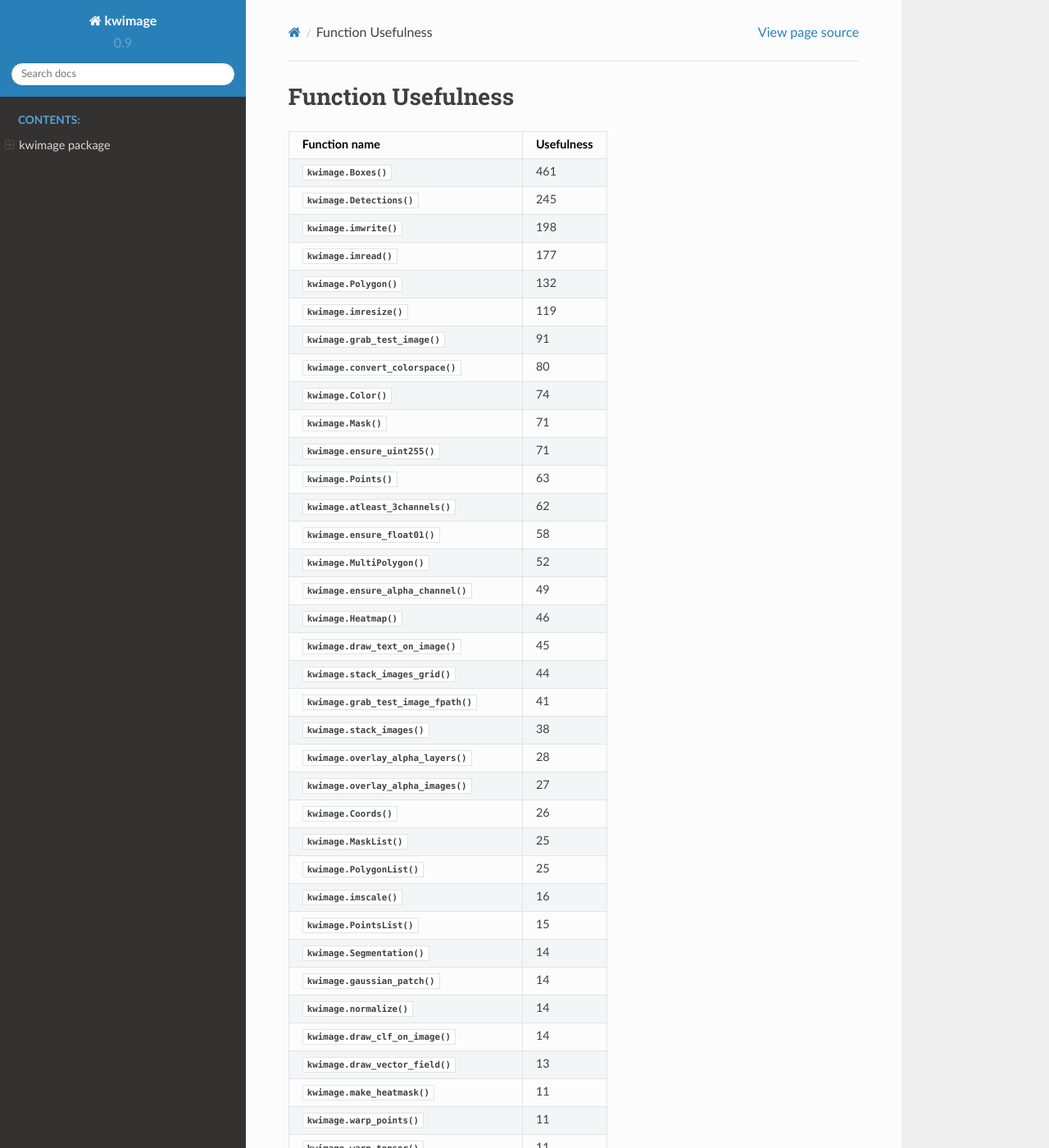
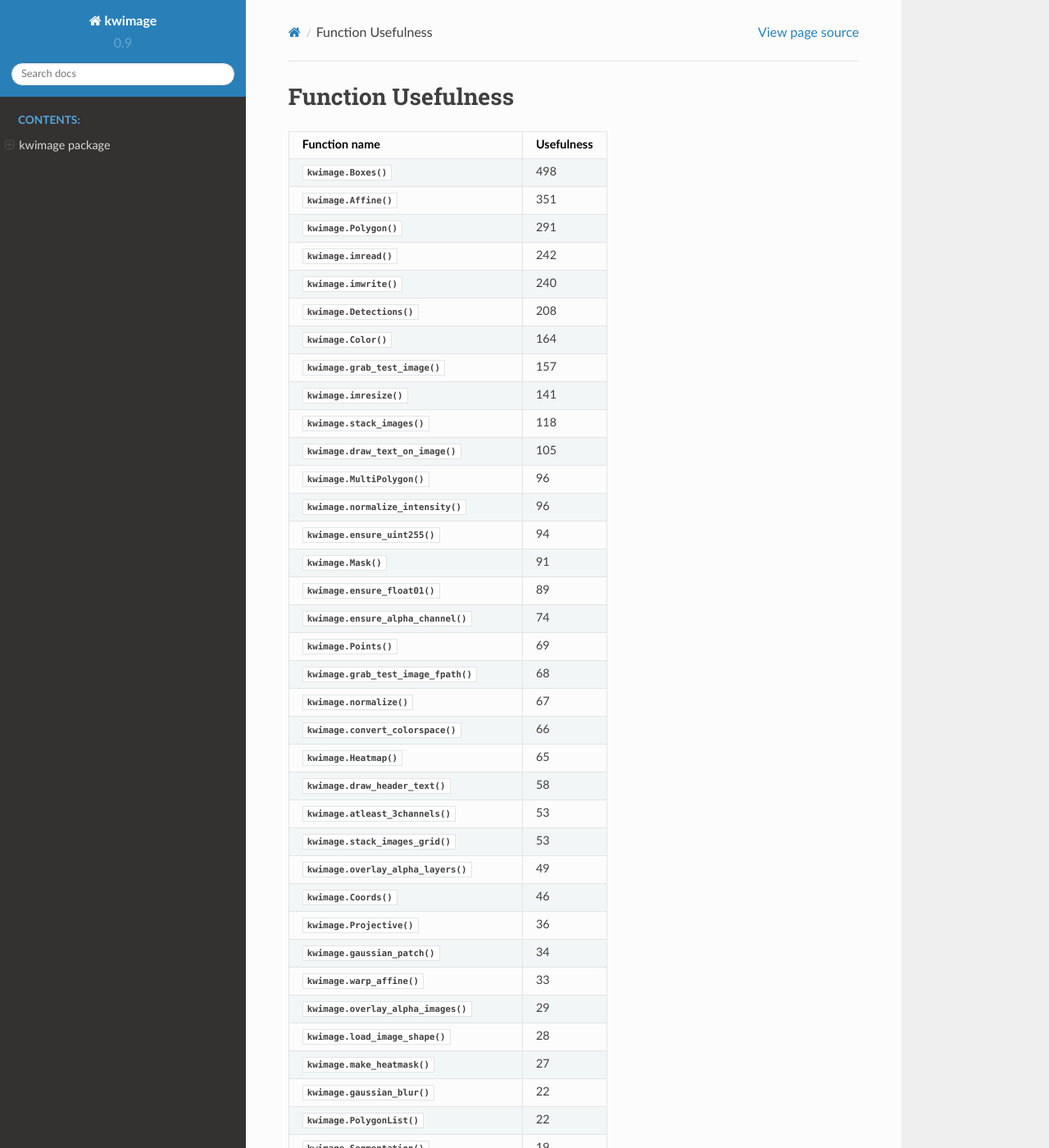
Before and after one commit to Kitware/kwimage, a Sphinx documentation site: the page built from docs/source/function_usefulness.rst, in a window 1280 px wide and 1400 px high. Shown: the whole window at 82% size. Built offline with Sphinx 7.4.7 and the Read the Docs theme 2.0.0, drawn with Linux system fonts in a browser that asks for light colours; some of the changed text lies outside the part shown.

Commit message:
Update docs

```diff
--- a/README.rst
+++ b/README.rst
@@ -47,7 +47,7 @@ The top-level API is:
                           padded_slice,)
     from .im_cv2 import (connected_components, convert_colorspace, gaussian_blur,
                          gaussian_patch, imcrop, imresize, imscale, morphology,
-                         warp_affine,)
+                         warp_affine, warp_image, warp_projective,)
     from .im_demodata import (checkerboard, grab_test_image,
                               grab_test_image_fpath,)
     from .im_draw import (draw_boxes_on_image, draw_clf_on_image, draw_header_text,
--- a/docs/source/function_usefulness.rst
+++ b/docs/source/function_usefulness.rst
@@ -5,63 +5,77 @@ Function Usefulness
 ================================================================ ================
  Function name                                                   Usefulness
 ================================================================ ================
-:func:`kwimage.Boxes`                                                         461
-:func:`kwimage.Detections`                                                    245
-:func:`kwimage.imwrite`                                                       198
-:func:`kwimage.imread`                                                        177
-:func:`kwimage.Polygon`                                                       132
-:func:`kwimage.imresize`                                                      119
-:func:`kwimage.grab_test_image`                                                91
-:func:`kwimage.convert_colorspace`                                             80
-:func:`kwimage.Color`                                                          74
-:func:`kwimage.Mask`                                                           71
-:func:`kwimage.ensure_uint255`                                                 71
-:func:`kwimage.Points`                                                         63
-:func:`kwimage.atleast_3channels`                                              62
-:func:`kwimage.ensure_float01`                                                 58
-:func:`kwimage.MultiPolygon`                                                   52
-:func:`kwimage.ensure_alpha_channel`                                           49
-:func:`kwimage.Heatmap`                                                        46
-:func:`kwimage.draw_text_on_image`                                             45
-:func:`kwimage.stack_images_grid`                                              44
-:func:`kwimage.grab_test_image_fpath`                                          41
-:func:`kwimage.stack_images`                                                   38
-:func:`kwimage.overlay_alpha_layers`                                           28
-:func:`kwimage.overlay_alpha_images`                                           27
-:func:`kwimage.Coords`                                                         26
-:func:`kwimage.MaskList`                                                       25
-:func:`kwimage.PolygonList`                                                    25
-:func:`kwimage.imscale`                                                        16
-:func:`kwimage.PointsList`                                                     15
-:func:`kwimage.Segmentation`                                                   14
-:func:`kwimage.gaussian_patch`                                                 14
-:func:`kwimage.normalize`                                                      14
-:func:`kwimage.draw_clf_on_image`                                              14
-:func:`kwimage.draw_vector_field`                                              13
-:func:`kwimage.make_heatmask`                                                  11
+:func:`kwimage.Boxes`                                                         498
+:func:`kwimage.Affine`                                                        351
+:func:`kwimage.Polygon`                                                       291
+:func:`kwimage.imread`                                                        242
+:func:`kwimage.imwrite`                                                       240
+:func:`kwimage.Detections`                                                    208
+:func:`kwimage.Color`                                                         164
+:func:`kwimage.grab_test_image`                                               157
+:func:`kwimage.imresize`                                                      141
+:func:`kwimage.stack_images`                                                  118
+:func:`kwimage.draw_text_on_image`                                            105
+:func:`kwimage.MultiPolygon`                                                   96
+:func:`kwimage.normalize_intensity`                                            96
+:func:`kwimage.ensure_uint255`                                                 94
+:func:`kwimage.Mask`                                                           91
+:func:`kwimage.ensure_float01`                                                 89
+:func:`kwimage.ensure_alpha_channel`                                           74
+:func:`kwimage.Points`                                                         69
+:func:`kwimage.grab_test_image_fpath`                                          68
+:func:`kwimage.normalize`                                                      67
+:func:`kwimage.convert_colorspace`                                             66
+:func:`kwimage.Heatmap`                                                        65
+:func:`kwimage.draw_header_text`                                               58
+:func:`kwimage.atleast_3channels`                                              53
+:func:`kwimage.stack_images_grid`                                              53
+:func:`kwimage.overlay_alpha_layers`                                           49
+:func:`kwimage.Coords`                                                         46
+:func:`kwimage.Projective`                                                     36
+:func:`kwimage.gaussian_patch`                                                 34
+:func:`kwimage.warp_affine`                                                    33
+:func:`kwimage.overlay_alpha_images`                                           29
+:func:`kwimage.load_image_shape`                                               28
+:func:`kwimage.make_heatmask`                                                  27
+:func:`kwimage.gaussian_blur`                                                  22
+:func:`kwimage.PolygonList`                                                    22
+:func:`kwimage.Segmentation`                                                   19
+:func:`kwimage.fill_nans_with_checkers`                                        19
+:func:`kwimage.MaskList`                                                       14
+:func:`kwimage.warp_projective`                                                14
+:func:`kwimage.PointsList`                                                     14
+:func:`kwimage.warp_tensor`                                                    12
+:func:`kwimage.num_channels`                                                   12
 :func:`kwimage.warp_points`                                                    11
-:func:`kwimage.warp_tensor`                                                    11
-:func:`kwimage.Affine`                                                         11
-:func:`kwimage.load_image_shape`                                                9
-:func:`kwimage.encode_run_length`                                               8
-:func:`kwimage.subpixel_accum`                                                  7
-:func:`kwimage.subpixel_slice`                                                  7
+:func:`kwimage.SegmentationList`                                               11
+:func:`kwimage.morphology`                                                     10
+:func:`kwimage.imscale`                                                         9
+:func:`kwimage.encode_run_length`                                               9
+:func:`kwimage.draw_clf_on_image`                                               8
 :func:`kwimage.non_max_supression`                                              6
-:func:`kwimage.num_channels`                                                    6
-:func:`kwimage.subpixel_getvalue`                                               5
-:func:`kwimage.SegmentationList`                                                5
+:func:`kwimage.checkerboard`                                                    6
+:func:`kwimage.subpixel_accum`                                                  5
+:func:`kwimage.fourier_mask`                                                    5
+:func:`kwimage.nodata_checkerboard`                                             5
+:func:`kwimage.draw_vector_field`                                               5
+:func:`kwimage.imcrop`                                                          5
 :func:`kwimage.add_homog`                                                       5
-:func:`kwimage.fourier_mask`                                                    4
-:func:`kwimage.make_vector_field`                                               4
+:func:`kwimage.subpixel_getvalue`                                               4
 :func:`kwimage.decode_run_length`                                               4
+:func:`kwimage.warp_image`                                                      4
+:func:`kwimage.draw_line_segments_on_image`                                     4
+:func:`kwimage.subpixel_slice`                                                  4
+:func:`kwimage.rle_translate`                                                   3
+:func:`kwimage.make_vector_field`                                               3
 :func:`kwimage.daq_spatial_nms`                                                 3
-:func:`kwimage.rle_translate`                                                   3
-:func:`kwimage.padded_slice`                                                    2
-:func:`kwimage.make_channels_comparable`                                        2
-:func:`kwimage.draw_line_segments_on_image`                                     2
+:func:`kwimage.make_channels_comparable`                                        3
+:func:`kwimage.Matrix`                                                          3
+:func:`kwimage.Transform`                                                       2
+:func:`kwimage.subpixel_setvalue`                                               2
+:func:`kwimage.padded_slice`                                                    1
 :func:`kwimage.remove_homog`                                                    1
+:func:`kwimage.subpixel_translate`                                              1
+:func:`kwimage.Linear`                                                          1
 :func:`kwimage.subpixel_maximum`                                                1
-:func:`kwimage.subpixel_setvalue`                                               1
-:func:`kwimage.subpixel_translate`                                              1
-:func:`kwimage.warp_affine`                                                     1
 ================================================================ ================
```
Also changed, not shown: other parts of README.rst (+2 -2 lines), 1 other file.
